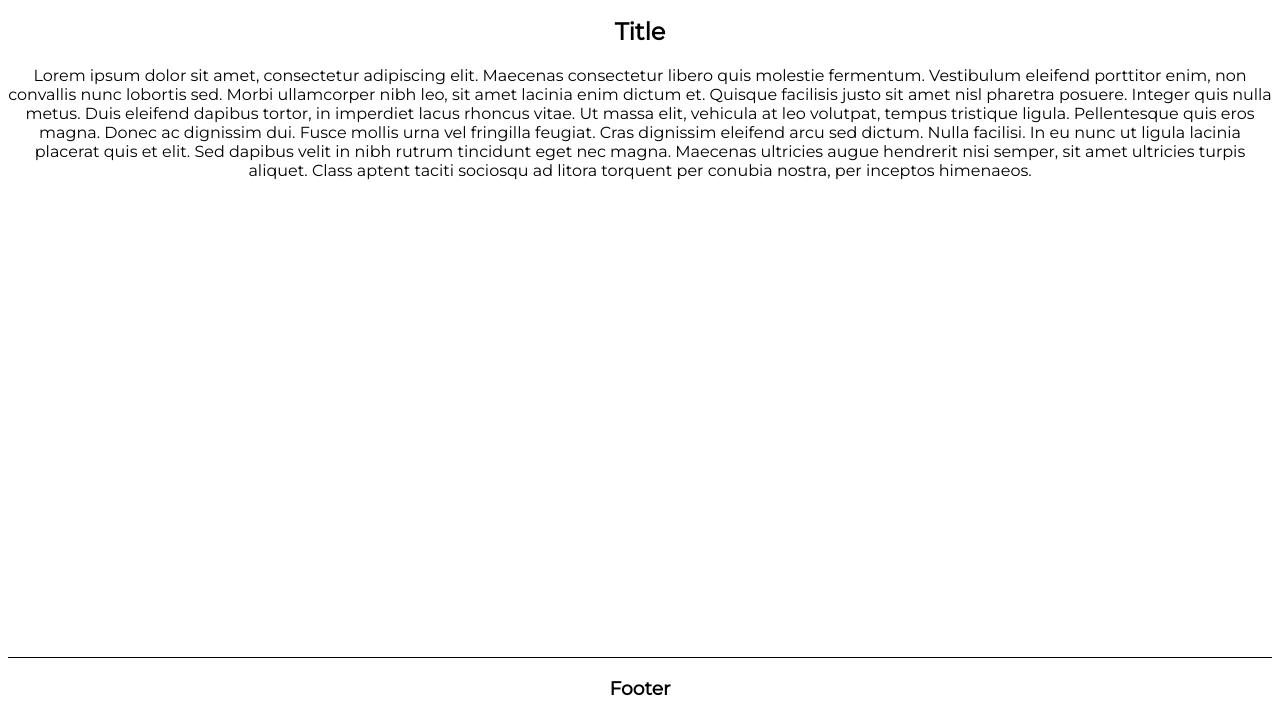
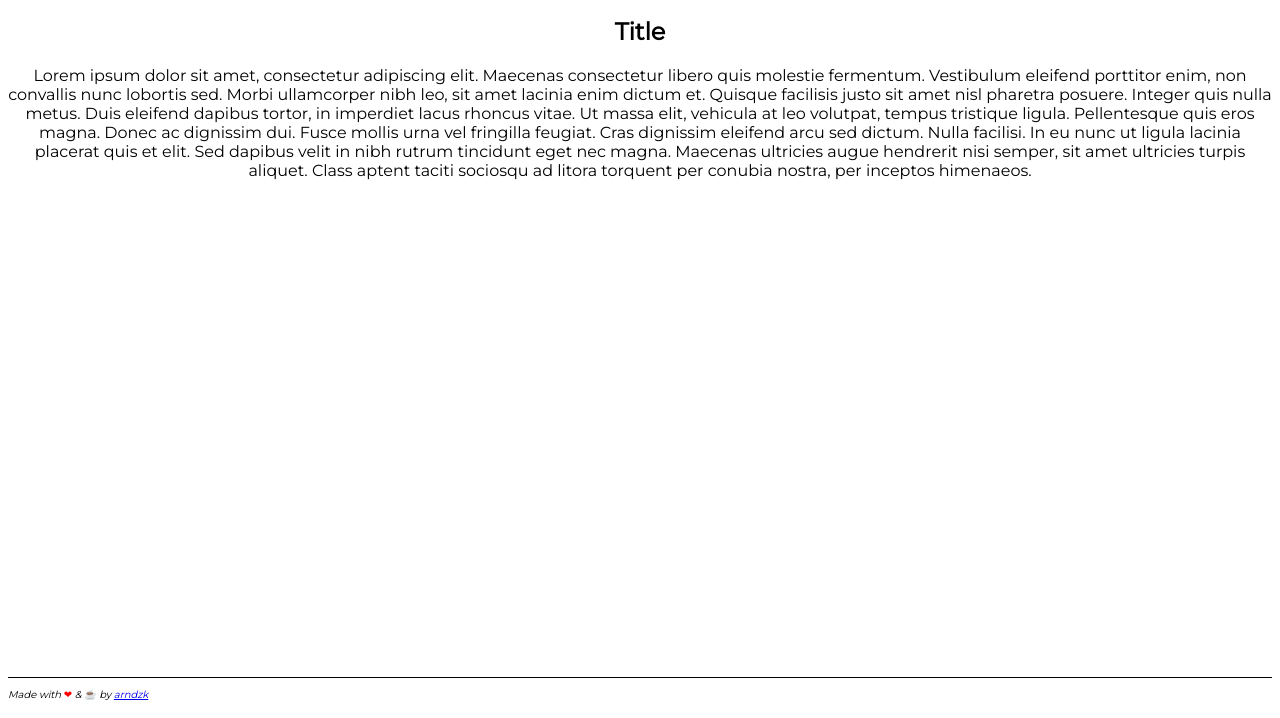
Before and after one commit to arndzk/restaurant-page, a website built with webpack: page dist/index.html in a window 1280 px wide. Shown: the part 185-903 px from the top of the page. Built offline with nearby package versions, Linux system fonts and the light colour scheme.

Commit message:
DOM + styling: completed footer

```diff
--- a/src/modules/initial-page-load.js
+++ b/src/modules/initial-page-load.js
@@ -31,12 +31,33 @@ function createMain(id) {
     main.setAttribute('id', id);
     return main;
 }
-function createFooter(id, text) {
+function createFooter(id) {
     const footer = document.createElement('footer');
     footer.setAttribute('id', id);
-    const h3 = document.createElement('h3');
-    h3.textContent = text;
-    footer.appendChild(h3);
+    const div = document.createElement('div');
+    div.setAttribute('id', 'footer-content');
+    const spanOne = document.createElement('span');
+    spanOne.textContent = 'Made with ';
+    const spanTwo = document.createElement('span');
+    spanTwo.setAttribute('id', 'red-heart');
+    spanTwo.innerHTML = '&#x2764';
+    const spanThree = document.createElement('span');
+    spanThree.textContent = ' & ';
+    const spanFour = document.createElement('span');
+    spanFour.setAttribute('id', 'coffee-cup');
+    spanFour.innerHTML = '&#x2615';
+    const spanFive = document.createElement('span');
+    spanFive.textContent = ' by ';
+    const anchor = document.createElement('a');
+    anchor.setAttribute('href', 'https://github.com/arndzk');
+    anchor.innerHTML = 'arndzk';
+    div.appendChild(spanOne);
+    div.appendChild(spanTwo);
+    div.appendChild(spanThree);
+    div.appendChild(spanFour);
+    div.appendChild(spanFive);
+    div.appendChild(anchor);
+    footer.appendChild(div);
     return footer;
 }
 function loadPage() {
@@ -47,7 +68,7 @@ function loadPage() {
     content.appendChild(navBar);
     const main = createMain('main');
     content.appendChild(main);
-    const footer = createFooter('footer', 'Footer');
+    const footer = createFooter('footer');
     content.appendChild(footer);
 }
 
--- a/src/styles/style.css
+++ b/src/styles/style.css
@@ -3,6 +3,7 @@
 body {
     font-family: 'Montserrat', sans-serif;
     text-align: center;
+    overflow: hidden;
 }
 
 #navbar {
@@ -20,6 +21,7 @@ body {
     transition-duration: .5s;
     text-transform: uppercase;
     font-size: 36px;
+    margin: 10px 0px 10px 0px;
 }
 
 .active {
@@ -30,7 +32,6 @@ body {
 #main {
     min-height: 660px;
     border-bottom: 1px solid black;
-    overflow: hidden;
 }
 
 .section {
@@ -50,3 +51,21 @@ body {
     display: flex;
     flex-direction: column;
 }
+
+#footer {
+    text-align: left;
+    font-size: 10px;
+    font-style: italic;
+}
+
+#footer-content {
+    margin-top: 10px;
+}
+
+#red-heart {
+    font-style: normal;
+    color: red;
+}
+#coffee-cup {
+    font-style: normal;
+}
```
Also changed, not shown: dist/main.css.
